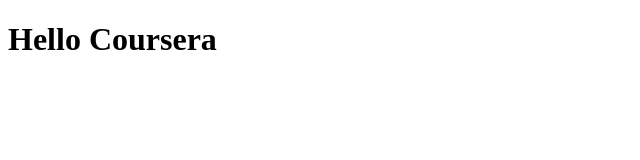
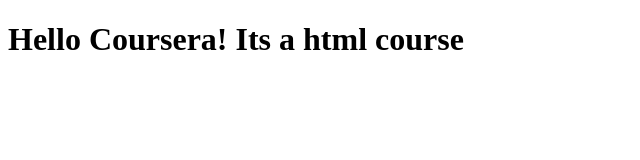
Before and after one commit to AkarshJD/coursera-test, a plain HTML site: page site/index.html in a window 1280 px wide. Shown: the whole page, without its empty margins (0-640 px from the left). Drawn offline with Linux system fonts and the light colour scheme.

Commit message:
Small addition to page

```diff
--- a/site/index.html
+++ b/site/index.html
@@ -4,6 +4,6 @@
 	<title>Hello Coursera</title>
 </head>
 <body>
-<h1>Hello Coursera</h1>
+<h1>Hello Coursera! Its a html course</h1>
 </body>
 </html>
```
